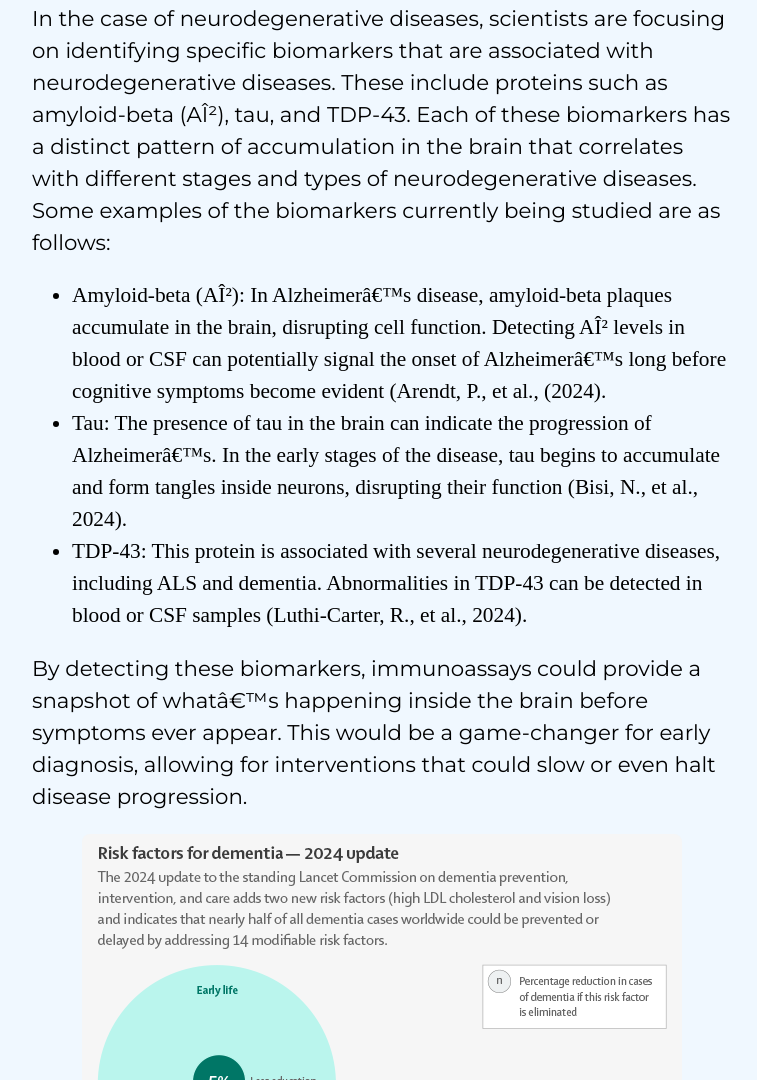
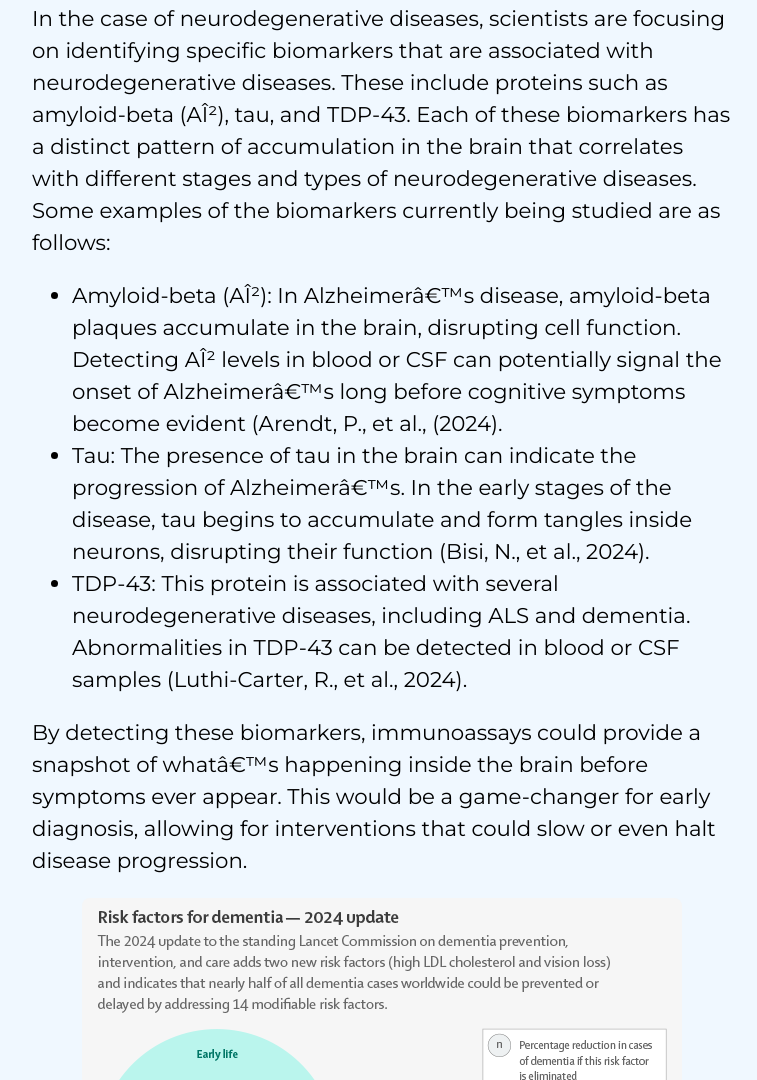
Before and after one commit to moriahcarol/4662Final, a plain HTML site: page immunoassays.html in a window 1280 px wide. Shown: the part 4613-5693 px from the top of the page, without its empty margins (258-1015 px from the left). Drawn offline with Linux system fonts and the light colour scheme.

Commit message:
Update styles.css

```diff
--- a/styles.css
+++ b/styles.css
@@ -1,13 +1,18 @@
 @font-face {
 	font-family: "Montserrat";
 	src: url("Montserrat/Montserrat-VariableFont_wght.ttf");
-	 font-family: "Montserrat-Italic"
+}
+
+@font-face {
+	 font-family: "MontserratItalic"
   	 src: url("Montserrat/Montserrat-Italic-VariableFont_wght.ttf");
 }
 p {font-family: "Montserrat";
     }
-blockquote {font-family: "Montserrat-Italic"
+blockquote {font-family: "MontserratItalic"
 }
+ul {font-family: "Montserrat";
+    }
 
 header {
   background-color: lightskyblue;
```
